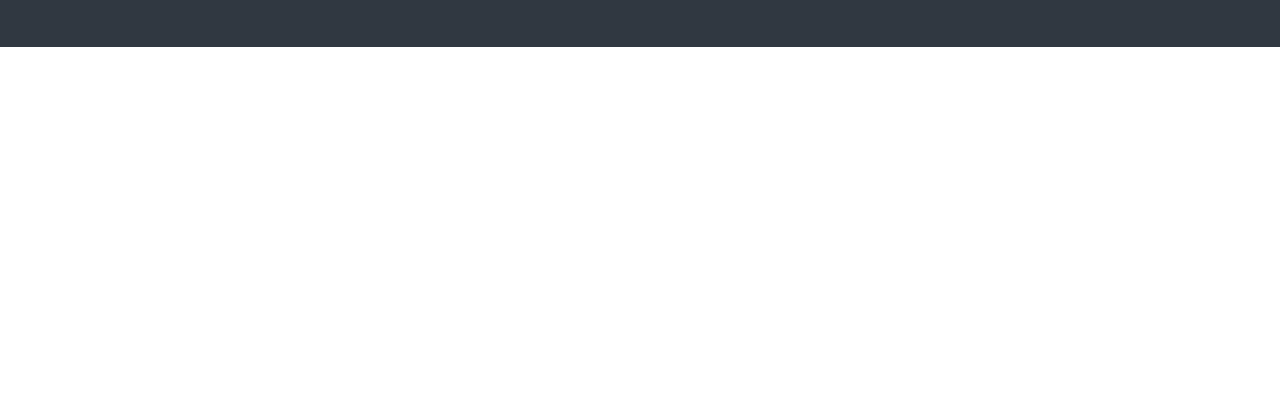
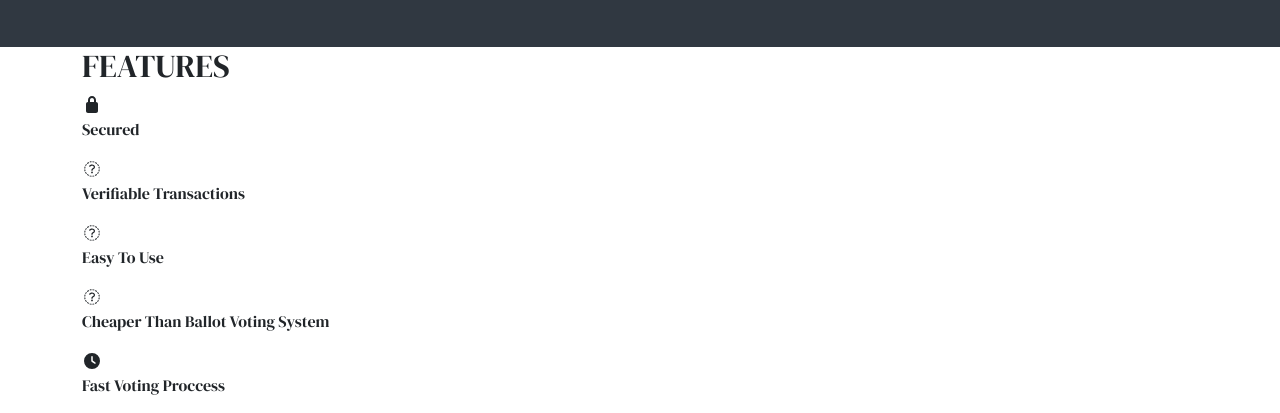
Before and after one commit to kero1019/An-Enhanced-Web-Based-Electronic-Voting-System, a plain HTML site: page index.html in a window 1280 px wide. Shown: the part 1208-1621 px from the top of the page. Before the commit the page ends 1255 px from the top, so only its background shows below. Drawn offline with Linux system fonts and the light colour scheme; a web font is replaced by a local one.

Commit message:
Update index.html

```diff
--- a/index.html
+++ b/index.html
@@ -136,6 +136,40 @@
     </div>
   </footer>
   <!-- End Footer -->
+  <!-- start featues -->
+      <div class="features">
+        <div class="container">
+            <div class="all">
+                <div class="right">
+                    <h2>FEATURES</h2>
+                </div>
+                <div class="line"></div>
+                <div class="left">
+                    <div class="icons">
+                        <i class="fa-solid fa-lock"></i>
+                        <p>Secured</p>
+                    </div>
+                    <div class="icons">
+                        <i class="fa-sharp fa-solid fa-laptop"></i>
+                        <p>Verifiable Transactions</p>
+                    </div>
+                    <div class="icons">
+                        <i class="fa-sharp fa-solid fa-hand-back-point-up"></i>
+                        <p>Easy To Use</p>
+                    </div>
+                    <div class="icons">
+                        <i class="fa-regular fa-dollar-sign"></i>
+                        <p>Cheaper Than Ballot Voting System</p>
+                     </div>
+                   <div class="icons">
+                        <i class="fa-solid fa-clock"></i>
+                        <p>Fast Voting Proccess</p>
+                   </div>
+                </div>
+            </div>
+        </div>
+    </div>
+  <!-- end features -->
     <!-- js files -->
     <script src="js/bootstrap.bundle.min.js"></script>
     <script src="js/all.min.js"></script>
```
